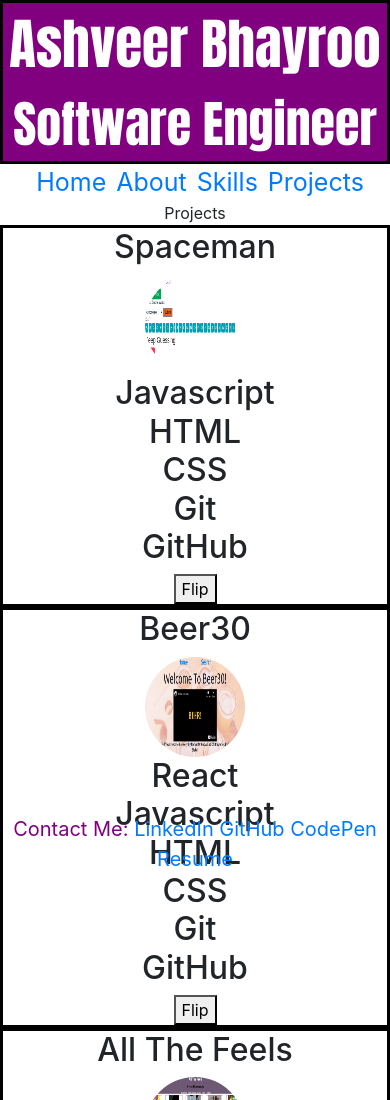
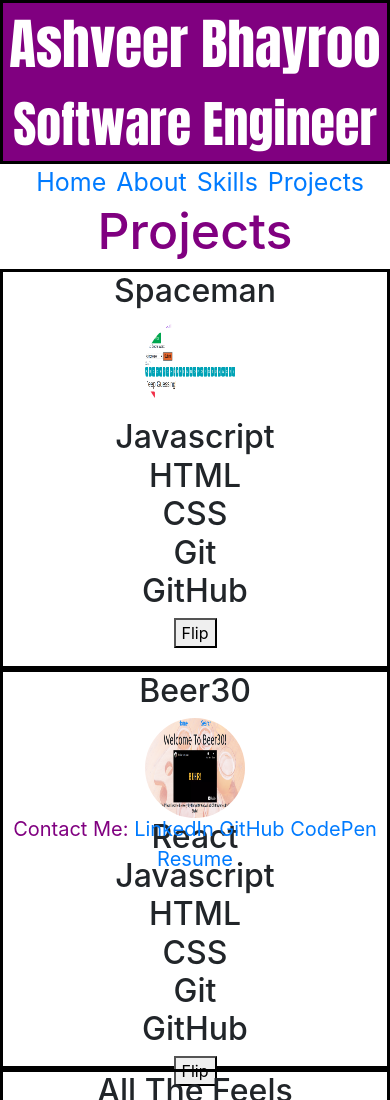
Before and after one commit to AshveerB/portfolio, a React (Create React App) app: page /projects in a window 390 px wide. Shown: the top 1100 px of the page. Built offline with nearby package versions, Linux system fonts and the light colour scheme; a web font is replaced by a local one.

Commit message:
change project card size

```diff
--- a/src/components/about/About.css
+++ b/src/components/about/About.css
@@ -5,4 +5,8 @@
         color: purple;
         font-family: 'Felipa', cursive;
     }
+    .aboutTitle {
+        font-size: 50px;
+        color: purple;
+    }
 }
--- a/src/components/about/About.js
+++ b/src/components/about/About.js
@@ -6,6 +6,7 @@ import './About.css'
 const About = () => {
     return (
         <div>
+            <h2 className='aboutTitle'>About</h2>
             <p>I am a full stack engineer that specializes in python development. I create responsive applications, solve complex problems and streamline work for clients through the software I develop. I am passionate about helping people and creating the most innovative tools for my clients in order to simplify their daily lives. I am curious, hard-working and adaptive which enables me to succeed under any condition.</p>
             <div><Footer /></div>
         </div>
--- a/src/components/projects/ProjectFive.js
+++ b/src/components/projects/ProjectFive.js
@@ -12,7 +12,7 @@ const ProjectFive = () => {
     return (
         <div>
             <ReactCardFlip isFlipped={isFlipped} flipDirection='vertical'>
-                <div className='projectFive'>
+                <div className='projectFive stFront'>
                     <h2>Storytime</h2>
                     <img src={Storytime} alt='storytime'></img>
                     <h2>
@@ -20,7 +20,7 @@ const ProjectFive = () => {
                     </h2>
                     <button className='front-flip-button' onClick={handleClick}>Flip</button>
                 </div>
-                <div className='projectFive'>
+                <div className='projectFive stBack'>
                     <a href='' target='_blank' rel='noreferrer'>Deployed Site (Coming Soon)</a><br />
                     <a href='https://github.com/story-time-team' target='_blank' rel='noreferrer'>
                     <img src={GitHubLogo} alt='gitHubLogo'></img>
--- a/src/components/projects/ProjectFour.js
+++ b/src/components/projects/ProjectFour.js
@@ -11,7 +11,7 @@ const ProjectFour = () => {
     return (
         <div>
             <ReactCardFlip isFlipped={isFlipped} flipDirection='vertical'>
-                <div className='projectFour'>
+                <div className='projectFour pmpFront'>
                     <h2>Practice Makes Permanent</h2>
                     <img src={PMP} alt='pmp'></img>
                     <h2>
@@ -19,7 +19,7 @@ const ProjectFour = () => {
                     </h2>
                     <button className='front-flip-button' onClick={handleClick}>Flip</button>
                 </div>
-                <div className='projectFour'>
+                <div className='projectFour pmpBack'>
                     <a href='https://practice-makes-permanent-fe.herokuapp.com/' target='_blank' rel='noreferrer'>Deployed Site</a><br />
                     <a href='https://github.com/AshveerB/practice-makes-permanent' target='_blank' rel='noreferrer'>Front End
                     <img src={GitHubLogo} alt='gitHubLogo'></img>
--- a/src/components/projects/ProjectOne.js
+++ b/src/components/projects/ProjectOne.js
@@ -12,8 +12,8 @@ const ProjectOne = () => {
     return (
 			<div>
 				<ReactCardFlip isFlipped={isFlipped} flipDirection='vertical'>
-					<div className='projectOne'>
-						<h2>Spaceman</h2>
+					<div className='projectOne spacemanFront'>
+						<h2 className='spacemanTitle'>Spaceman</h2>
 						<img src={Spaceman} alt='spaceman'></img>
 						<h2>
 							Javascript
@@ -30,7 +30,7 @@ const ProjectOne = () => {
 							Flip
 						</button>
 					</div>
-					<div className='projectOne'>
+					<div className='projectOne spacemanBack'>
 						<a
 							href='https://ashveerb.github.io/spaceman/'
 							target='_blank'
--- a/src/components/projects/ProjectThree.js
+++ b/src/components/projects/ProjectThree.js
@@ -11,7 +11,7 @@ const ProjectThree = () => {
     return (
         <div>
             <ReactCardFlip isFlipped={isFlipped} flipDirection='vertical'>
-                <div className='projectThree'>
+                <div className='projectThree atfFront'>
                     <h2>All The Feels</h2>
                     <img src={ATF} alt='atf'></img>
                     <h2>
@@ -19,7 +19,7 @@ const ProjectThree = () => {
                     </h2>
                     <button className='front-flip-button' onClick={handleClick}>Flip</button>
                 </div>
-                <div className='projectThree'>
+                <div className='projectThree atfBack'>
                     <a href='https://all-the-feels-fe.herokuapp.com/' target='_blank' rel='noreferrer'>Deployed Site</a><br />
                     <a href='https://github.com/Kid-Then-Kid-Now' target='_blank' rel='noreferrer'>
                     <img src={GitHubLogo} alt='gitHubLogo'></img>
--- a/src/components/projects/ProjectTwo.js
+++ b/src/components/projects/ProjectTwo.js
@@ -11,7 +11,7 @@ const ProjectTwo = () => {
     return (
         <div>
             <ReactCardFlip isFlipped={isFlipped} flipDirection='vertical'>
-                <div className='projectTwo'>
+                <div className='projectTwo beer30Front'>
                     <h2>Beer30</h2>
                     <img src={Beer30} alt='beer30'></img>
                     <h2>
@@ -19,7 +19,7 @@ const ProjectTwo = () => {
                     </h2>
                     <button className='front-flip-button' onClick={handleClick}>Flip</button>
                 </div>
-                <div className='projectTwo'>
+                <div className='projectTwo beer30Back'>
                     <a href='https://mybeer30.herokuapp.com/' target='_blank' rel='noreferrer'>Deployed Site</a><br />
                     <a href='https://github.com/AshveerB/beer30' target='_blank' rel='noreferrer'>
                     <img src={GitHubLogo} alt='gitHubLogo'></img>
--- a/src/components/projects/Projects.css
+++ b/src/components/projects/Projects.css
@@ -14,4 +14,38 @@
 	.projectFive {
 		border: solid black;
 	}
+	.projectTabTitle {
+		font-size: 50px;
+		color: purple;
 	}
+	.spacemanBack {
+		height: 400px;
+	}
+	.spacemanFront {
+		height: 400px;
+	}
+	.beer30Front {
+		height: 400px;
+	}
+	.beer30Back {
+		height: 400px;
+	}
+	.atfFront {
+		height: 400px;
+	}
+	.atfBack {
+		height: 400px;
+	}
+	.pmpFront {
+		height: 400px;
+	}
+	.pmpBack {
+		height: 400px;
+	}
+	.stFront {
+		height: 400px;
+	}
+	.stBack {
+		height: 400px;
+	}
+}
--- a/src/components/projects/Projects.js
+++ b/src/components/projects/Projects.js
@@ -10,7 +10,7 @@ import ProjectFive from './ProjectFive';
 const Projects = () => {
 	return (
 		<div>
-			Projects
+			<h2 className='projectTabTitle'>Projects</h2>
 			<ProjectOne />
 			<ProjectTwo />
 			<ProjectThree />
```
Also changed, not shown: 1 other file (tests, documents, lock files or other folders). Lines whose indentation alone changed are shown as unchanged.
